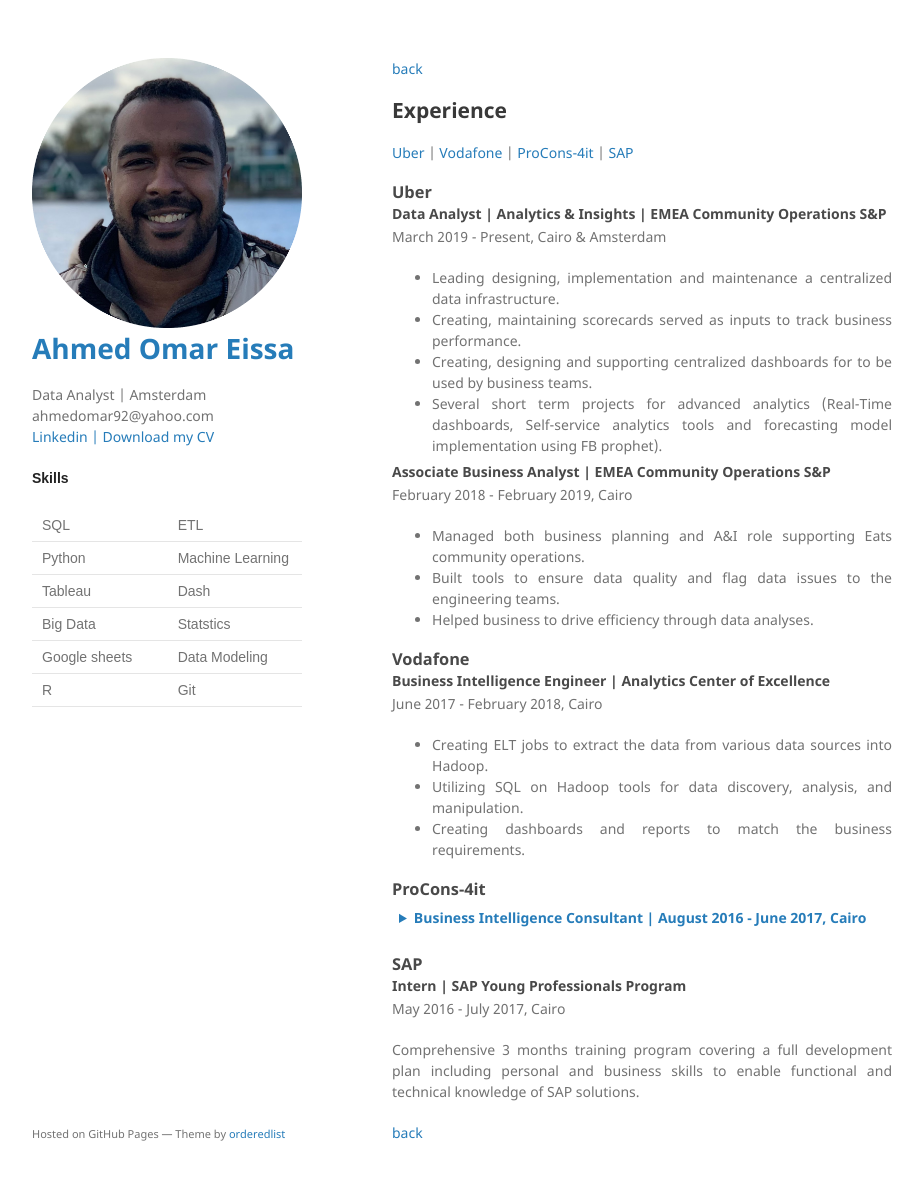
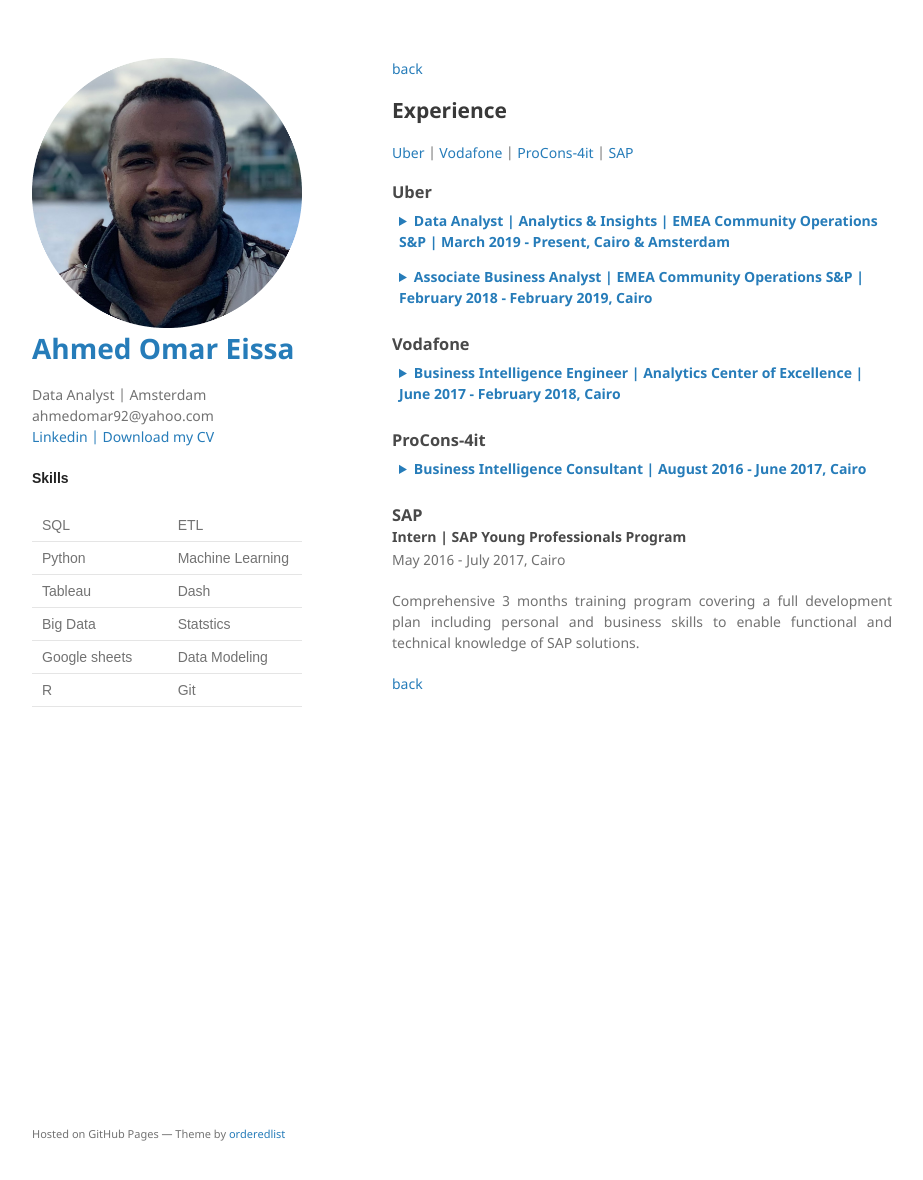
Before and after one commit to AhmedOmarEissa/AhmedOmarEissa.github.io, a Jekyll site: the page built from experience.md, in a window 1280 px wide and 1213 px high. Shown: the top 1180 px of the window, without its empty margins (178-1101 px from the left). Built offline with Jekyll 4.4.1, drawn with Linux system fonts in a browser that asks for light colours.

Commit message:
Update experience.md

```diff
--- a/experience.md
+++ b/experience.md
@@ -8,27 +8,42 @@
 <p></p>
 
 ### <a name="uber"></a> Uber
-#### Data Analyst | Analytics & Insights | EMEA Community Operations S&P
-March 2019 - Present, Cairo & Amsterdam
-* Leading designing, implementation and maintenance a centralized data infrastructure.
-* Creating, maintaining scorecards served as inputs to track business performance.
-*  Creating, designing and supporting centralized dashboards for to be used by business teams.
-*  Several short term projects for advanced analytics (Real-Time dashboards, Self-service analytics tools and forecasting model implementation using FB prophet).
 
-#### Associate Business Analyst | EMEA Community Operations S&P
-February 2018 - February 2019, Cairo
-*   Managed both business planning and A&I role supporting Eats community operations.
-*   Built tools to ensure data quality and flag data issues to the engineering teams.
-*   Helped business to drive efficiency through data analyses.
+<details>
+  <summary>Data Analyst | Analytics & Insights | EMEA Community Operations S&P | March 2019 - Present, Cairo & Amsterdam
+ </summary>
+<ul>
+  <li>Leading designing, implementation and maintenance a centralized data infrastructure</li>
+  <li>Creating, maintaining scorecards served as inputs to track business performance</li>
+  <li>Creating, designing and supporting centralized dashboards for to be used by business teams</li>
+  <li>Several short term projects for advanced analytics (Real-Time dashboards, Self-service analytics tools and forecasting model implementation using FB prophet)</li>
+</ul>
+</details>
+
+
+<details>
+  <summary>Associate Business Analyst | EMEA Community Operations S&P | February 2018 - February 2019, Cairo
+ </summary>
+<ul>
+  <li>Managed both business planning and A&I role supporting Eats community operations</li>
+  <li>Built tools to ensure data quality and flag data issues to the engineering teams</li>
+  <li>Helped business to drive efficiency through data analyses</li>
+</ul>
+</details>
 
 <p></p>
 
 ### <a name="vodafone"></a> Vodafone
-#### Business Intelligence Engineer | Analytics Center of Excellence
-June 2017 - February 2018,  Cairo
-* Creating ELT jobs to extract the data from various data sources into Hadoop.
-* Utilizing SQL on Hadoop tools for data discovery, analysis, and manipulation.
-* Creating dashboards and reports to match the business requirements.
+
+<details>
+  <summary>Business Intelligence Engineer | Analytics Center of Excellence | June 2017 - February 2018,  Cairo
+ </summary>
+<ul>
+  <li>Creating ELT jobs to extract the data from various data sources into Hadoop</li>
+  <li>Utilizing SQL on Hadoop tools for data discovery, analysis, and manipulation</li>
+  <li>Creating dashboards and reports to match the business requirements</li>
+</ul>
+</details>
 
 <p></p>
 
```
